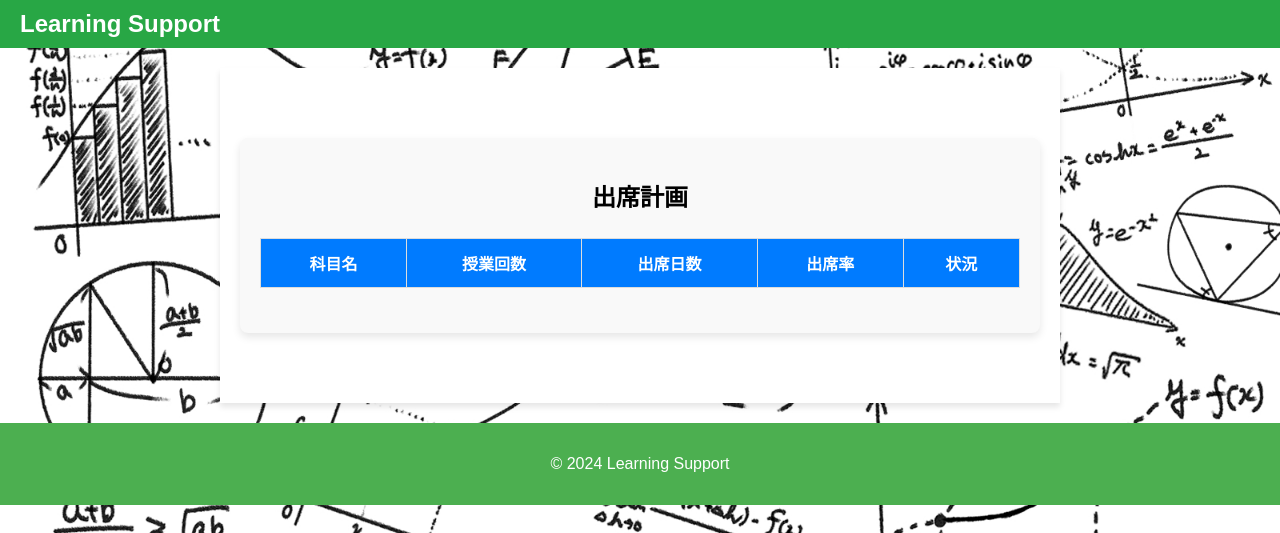
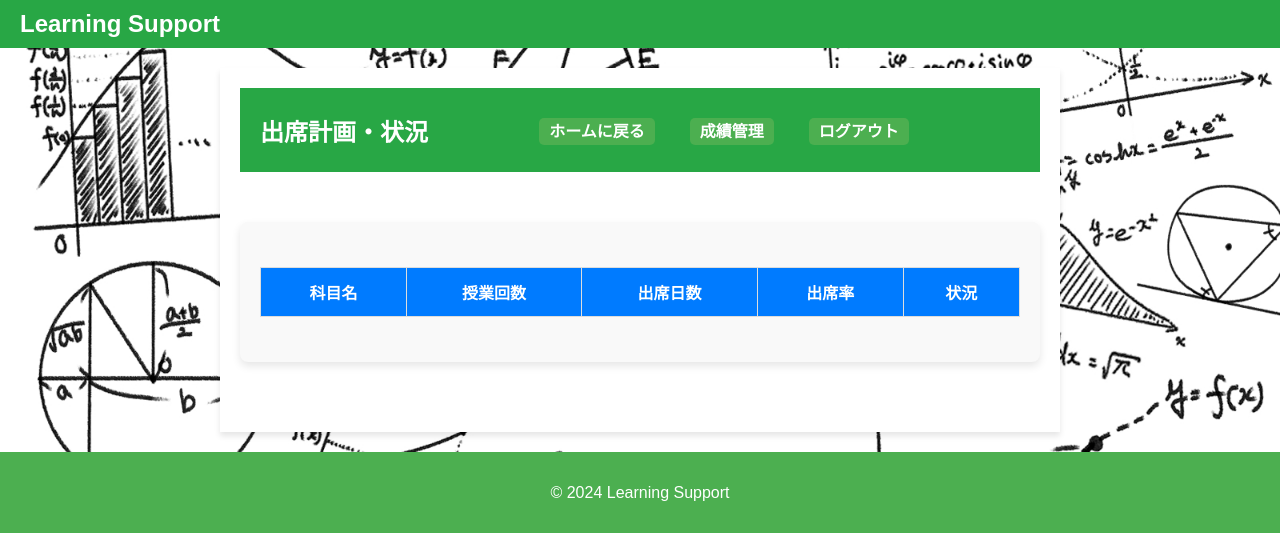
Before and after one commit to RyoRI45/NewData, a Django app: template core/templates/core/attendance_plan.html in a window 1280 px wide. Shown: the top 533 px of the page. Run offline with Django 5.2, Linux system fonts and the light colour scheme; the template is opened without the code that fills it, so the values that code supplies are empty.

Commit message:
ナビゲーションバーの改良

```diff
--- a/core/templates/core/attendance_plan.html
+++ b/core/templates/core/attendance_plan.html
@@ -1,8 +1,19 @@
 {% extends 'base.html' %}
 
 {% block content %}
+<header style="display: flex; justify-content: space-between; align-items: center; padding: 10px 20px; background-color: #28a745; color: white;">
+    <h1 style="margin: 0; font-size: 1.5rem;">出席計画・状況</h1>
+    <!-- ナビゲーションバー -->
+    <nav>
+        <ul style="list-style: none; display: flex; gap: 15px; margin: 0; padding: 0;">
+            <li><a href="{% url 'student_home' %}" style="text-decoration: none; color: white; font-weight: bold;">ホームに戻る</a></li>
+            <li><a href="{% url 'manage_grades' %}" style="text-decoration: none; color: white; font-weight: bold;">成績管理</a></li>
+            <li><a href="{% url 'logout' %}" style="text-decoration: none; color: white; font-weight: bold;">ログアウト</a></li>
+        </ul>
+    </nav>
+</header>
+
 <div class="content-container">
-    <h2>出席計画</h2>
     <table class="styled-table">
         <thead>
             <tr>
```
